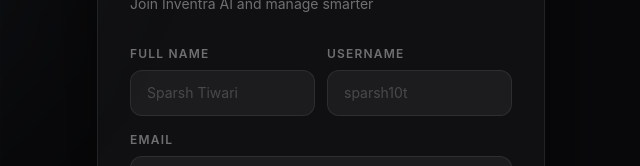
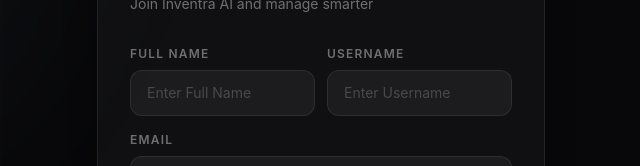
Before and after one commit to Sparsh10t/InventraAI-AI-inventory-management-system, a React (Vite) app in the folder frontend/: page /register in a window 1280 px wide. Shown: the part 219-385 px from the top of the page, without its empty margins (319-959 px from the left). Built offline with nearby package versions, Linux system fonts and the light colour scheme.

Commit message:
final fix

```diff
--- a/frontend/src/pages/Register.jsx
+++ b/frontend/src/pages/Register.jsx
@@ -73,7 +73,7 @@
                 <input
                   type="text"
                   name="fullName"
-                  placeholder="Sparsh Tiwari"
+                  placeholder="Enter Full Name"
                   onChange={handleChange}
                   value={formData.fullName}
                   required
@@ -85,7 +85,7 @@
                 <input
                   type="text"
                   name="username"
-                  placeholder="sparsh10t"
+                  placeholder="Enter Username"
                   onChange={handleChange}
                   value={formData.username}
                   required
```
